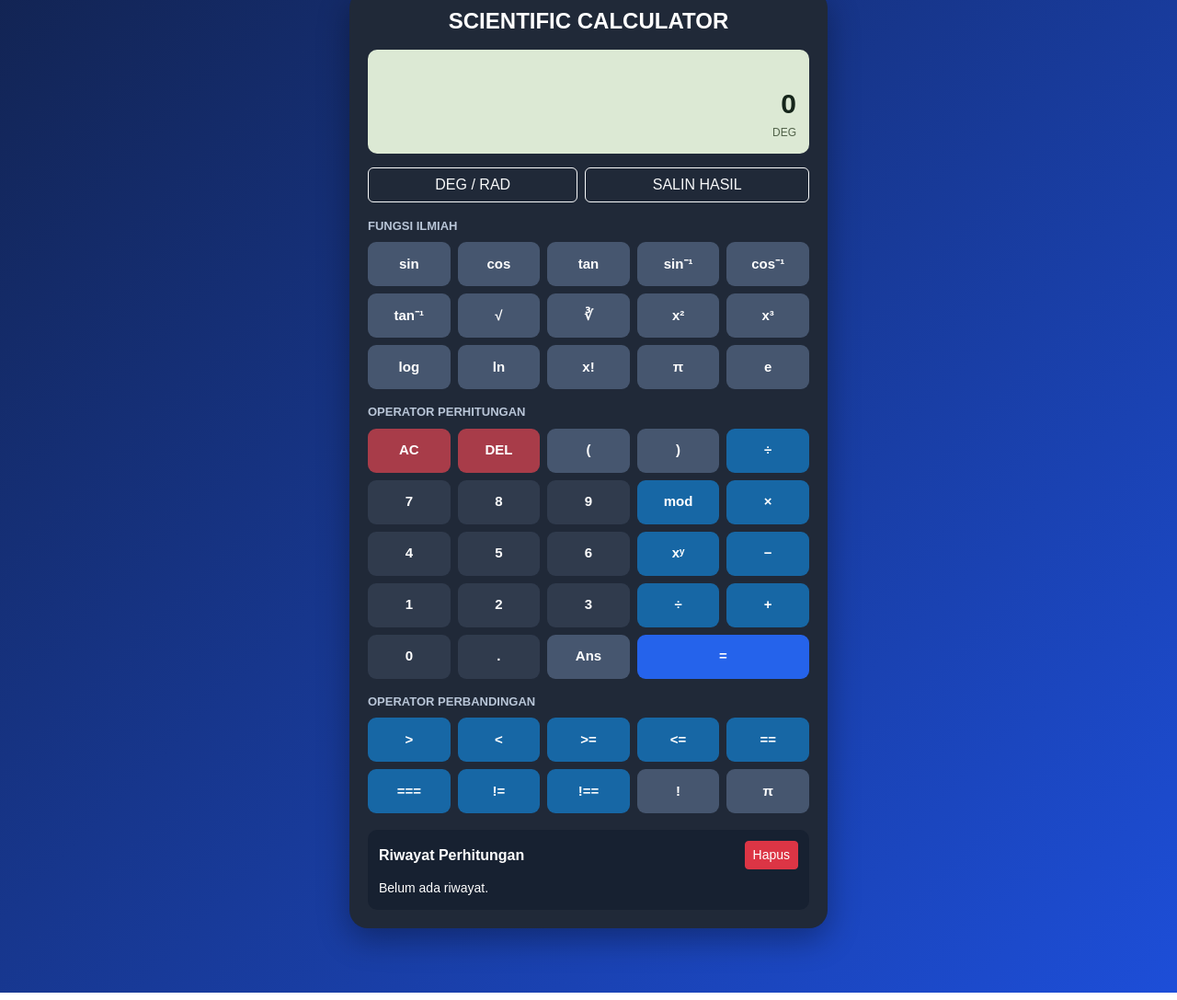
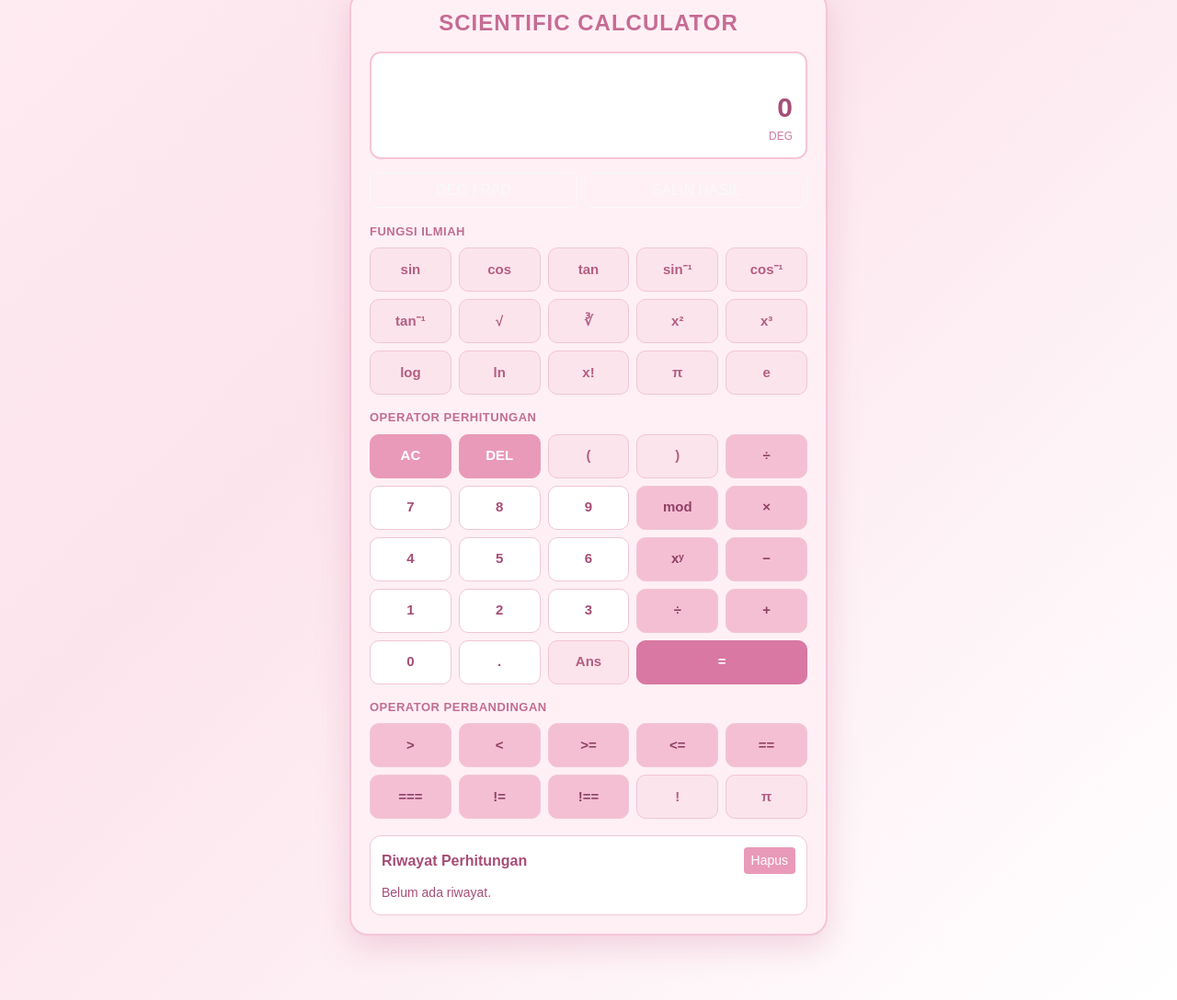
Before and after one commit to Alyaluluhanasupriatna/Alyaluluhanasupriatna, a plain HTML site: page index.html in a window 1280 px wide. Shown: the part 750-1837 px from the top of the page at 92% size. Drawn offline with nearby package versions, Linux system fonts and the light colour scheme.

Commit message:
Update index.html

```diff
--- a/index.html
+++ b/index.html
@@ -11,26 +11,26 @@
 * { box-sizing: border-box; }
 
 body {
-    background: linear-gradient(135deg, #0f172a, #1d4ed8);
+    background: linear-gradient(135deg, #fff0f5, #fce4ec, #ffffff);
     min-height: 100vh;
     font-family: Arial, sans-serif;
     padding-bottom: 40px;
 }
 
-.navbar { background: #0f172a; }
+.navbar { background: #d978a3; }
 
 .biodata-card {
     max-width: 450px;
     margin: 35px auto;
     background: white;
-    color: #172554;
+    color: #9d5275;
     border-radius: 20px;
     overflow: hidden;
-    box-shadow: 0 10px 30px #0004;
+    box-shadow: 0 10px 30px #d98bab55;
 }
 
 .profile-header {
-    background: #1d4ed8;
+    background: #e99ab8;
     color: white;
     text-align: center;
     padding: 28px 15px;
@@ -41,7 +41,7 @@
     height: 85px;
     border-radius: 50%;
     background: white;
-    color: #1d4ed8;
+    color: #d978a3;
     display: flex;
     justify-content: center;
     align-items: center;
@@ -56,15 +56,15 @@
 }
 
 .profile-footer {
-    background: #f1f5f9;
+    background: #fff0f5;
     text-align: center;
     padding: 14px;
-    color: #64748b;
+    color: #c17b99;
 }
 
 .nav-links a {
     display: inline-block;
-    background: #1d4ed8;
+    background: #e99ab8;
     color: white;
     text-decoration: none;
     padding: 8px 12px;
@@ -76,17 +76,24 @@
 .calculator {
     max-width: 520px;
     margin: 30px auto;
-    background: #202938;
-    color: white;
+    background: #fff0f5;
+    color: #9d5275;
     padding: 20px;
     border-radius: 20px;
-    box-shadow: 0 12px 35px #0005;
+    border: 2px solid #f5c5d8;
+    box-shadow: 0 12px 35px #d98bab55;
+}
+
+.calculator h4 {
+    color: #c66b94;
+    letter-spacing: 1px;
 }
 
 .display {
-    background: #dce9d4;
-    color: #15251a;
-    border-radius: 10px;
+    background: #ffffff;
+    color: #a64d76;
+    border: 2px solid #f5c5d8;
+    border-radius: 12px;
     padding: 14px;
     margin-bottom: 15px;
     min-height: 105px;
@@ -97,18 +104,19 @@
 #expression {
     font-size: 14px;
     min-height: 22px;
-    color: #52634a;
+    color: #c58aa5;
 }
 
 #screen {
     font-size: 30px;
     font-weight: bold;
     min-height: 40px;
+    color: #a64d76;
 }
 
 #angleMode {
     font-size: 12px;
-    color: #52634a;
+    color: #d17b9f;
 }
 
 .keypad {
@@ -118,47 +126,72 @@
 }
 
 .key {
-    border: none;
-    border-radius: 9px;
+    border: 1px solid #f1c5d7;
+    border-radius: 10px;
     min-height: 48px;
     font-size: 15px;
     font-weight: bold;
-    background: #354153;
-    color: white;
+    background: #ffffff;
+    color: #a64d76;
     cursor: pointer;
+    transition: 0.2s;
 }
 
-.key:hover { filter: brightness(1.2); }
+.key:hover {
+    filter: brightness(0.97);
+    transform: translateY(-2px);
+}
 
-.key.function { background: #46566f; }
-.key.operator { background: #1767a5; }
-.key.danger { background: #a83c49; }
+.key.function {
+    background: #fce4ec;
+    color: #b45e82;
+}
+
+.key.operator {
+    background: #f5bfd3;
+    color: #8f4165;
+}
+
+.key.danger {
+    background: #e99ab8;
+    color: #ffffff;
+    border-color: #e99ab8;
+}
+
 .key.equal {
-    background: #2563eb;
+    background: #d978a3;
+    color: #ffffff;
+    border-color: #d978a3;
     grid-column: span 2;
 }
 
-.key.number { background: #303b4d; }
+.key.number {
+    background: #ffffff;
+    color: #a64d76;
+}
 
 .section-title {
     font-size: 13px;
-    color: #b9c6d8;
+    color: #c16d91;
     margin: 15px 0 8px;
     font-weight: bold;
+    letter-spacing: 0.5px;
 }
 
 .history {
-    background: #172131;
-    border-radius: 10px;
+    background: #ffffff;
+    border: 1px solid #f1c5d7;
+    border-radius: 12px;
     padding: 12px;
     margin-top: 18px;
     max-height: 180px;
     overflow-y: auto;
+    color: #a64d76;
 }
 
 .history-item {
     padding: 8px;
-    border-bottom: 1px solid #39475b;
+    border-bottom: 1px solid #f5dce7;
     font-size: 13px;
     overflow-wrap: anywhere;
 }
@@ -168,6 +201,13 @@
 .history-item button {
     margin-top: 5px;
     font-size: 11px;
+    color: #b45e82;
+    border-color: #e8a8c2;
+}
+
+.history-item button:hover {
+    background: #fce4ec;
+    color: #944467;
 }
 
 @media(max-width: 400px) {
@@ -322,7 +362,8 @@
     <div class="history">
         <div class="d-flex justify-content-between align-items-center">
             <strong>Riwayat Perhitungan</strong>
-            <button class="btn btn-sm btn-danger"
+            <button class="btn btn-sm"
+                    style="background:#e99ab8;color:white;border:none;"
                     onclick="clearHistory()">Hapus</button>
         </div>
         <div id="historyList" class="mt-2">
```
